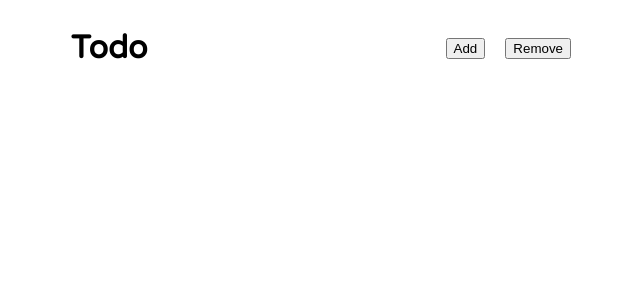
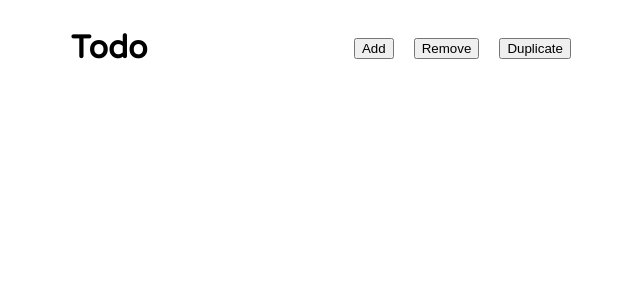
Before and after one commit to Gigabyte5671/UA92-MB-TodoList, a Vue app: page / in a window 1280 px wide. Shown: the top 300 px of the page, without its empty margins (319-959 px from the left). Built offline with nearby package versions, Linux system fonts and the light colour scheme.

Commit message:
added a new list item
added a new list item called duplicate

```diff
--- a/src/App.vue
+++ b/src/App.vue
@@ -84,6 +84,9 @@ export default defineComponent({
 		<li>
 			<button @click="removeItem()">Remove</button>
 		</li>
+		<li>
+			<button @click="removeItem()">Duplicate</button>
+		</li>
 	</ul>
 
 	<ol
```
